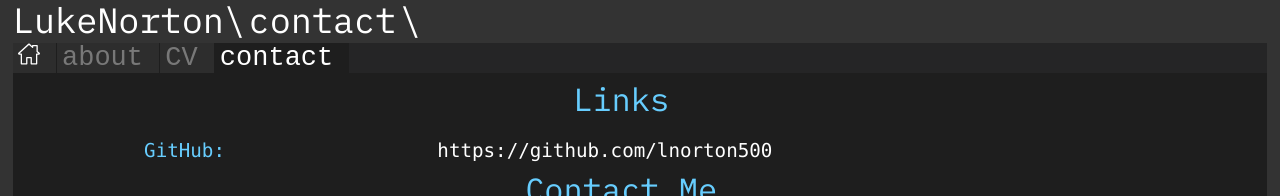
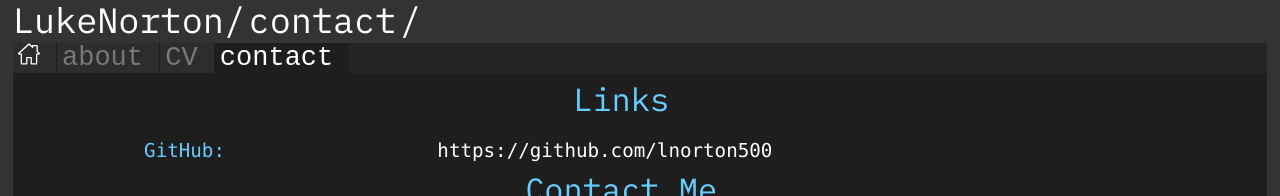
Before and after one commit to lnorton500/LukeNorton.com, a Jekyll site: the page built from contact.html, in a window 1280 px wide. Shown: the top 196 px of the page. Built offline with Jekyll 4.4.1, drawn with Linux system fonts in a browser that asks for light colours.

Commit message:
change backslash to forward slash

```diff
--- a/CV.html
+++ b/CV.html
@@ -3,14 +3,14 @@ layout: home
 title: 'CV'
 permalink: /CV/
 ---
-<link href="{{ site.baseurl }}\css\text.css" rel="stylesheet">
+<link href="{{ site.baseurl }}/css/text.css" rel="stylesheet">
 <br>
 <div class="col-2">
     <div>
         <h3 class="button-label" ;>Download a PDF here:</h3>
     </div>
     <div>
-        <a href="{{ site.baseurl }}\assets\pdf\CV_LukeNorton.pdf" download><button type="button"
+        <a href="{{ site.baseurl }}/assets/pdf/CV_LukeNorton.pdf" download><button type="button"
                 class="download">Download</button></a>
     </div>
 </div>
--- a/_layouts/error.html
+++ b/_layouts/error.html
@@ -3,7 +3,7 @@
 
 <head >
     <meta charset="UTF-8">
-    <link href="{{ site.baseurl }}\css\main.css" rel="stylesheet">
+    <link href="{{ site.baseurl }}/css/main.css" rel="stylesheet">
     <meta name="viewport" content="width=device-width,initial-scale=1.0">
 
     <title>ERROR</title>
@@ -13,7 +13,7 @@
     <div id="container">
         <header>
             <div id="logo">
-                <h1><a href="#">{{site.title}}\????</a></h1>
+                <h1><a href="#">{{site.title}}/????</a></h1>
             </div>
             <nav>
                 <ul>
--- a/_layouts/home.html
+++ b/_layouts/home.html
@@ -3,7 +3,7 @@
 
 <head >
     <meta charset="UTF-8">
-    <link href="{{ site.baseurl }}\css\main.css" rel="stylesheet">
+    <link href="{{ site.baseurl }}/css/main.css" rel="stylesheet">
     <link href='https://fonts.googleapis.com/css?family=Courier+Prime|Cutive+Mono|IBM+Plex+Mono|Zilla+Slab&display=swap' rel='stylesheet' type='text/css'>
     <meta name="viewport" content="width=device-width,initial-scale=1.0">
 
@@ -14,7 +14,7 @@
     <div id="container">
         <header>
             <div id="logo">
-                <h1><a href="#">{{site.title}}\{%if page.permalink%} {{page.title}} \{%endif%}</a></h1>
+                <h1><a href="#">{{site.title}}/{%if page.permalink%} {{page.title}} /{%endif%}</a></h1>
             </div>
             <nav>
                 <ul>
@@ -22,7 +22,7 @@
                         <li {% if page.url == item.link %} id="navCurrent" {%endif%}>
                             <a href="{{item.link| prepend:site.baseurl }}">
                             {% if  item.name == "home" %}
-                            <img src="{{site.baseurl}}\assets\svg\home.svg" height="22" width= "22"/>
+                            <img src="{{site.baseurl}}/assets/svg/home.svg" height="22" width= "22"/>
                             {% else %}
                             {{item.name}}
                             {%endif%}
--- a/about.html
+++ b/about.html
@@ -4,7 +4,7 @@ title: about
 permalink: /about/
 ---
 
-<link href="{{ site.baseurl }}\css\text.css" rel="stylesheet">
+<link href="{{ site.baseurl }}/css/text.css" rel="stylesheet">
 
 <h3>Brief Intro</h3>
 <p>
--- a/contact.html
+++ b/contact.html
@@ -3,8 +3,8 @@ layout: home
 title: 'contact'
 permalink: /contact/
 ---
-<link href="{{ site.baseurl }}\css\form.css" rel="stylesheet">
-<link href="{{ site.baseurl }}\css\text.css" rel="stylesheet">
+<link href="{{ site.baseurl }}/css/form.css" rel="stylesheet">
+<link href="{{ site.baseurl }}/css/text.css" rel="stylesheet">
 <h3>Links</h3>
 <br>
 <form>
```
Also changed, not shown: index.html (+4 -4 lines).
